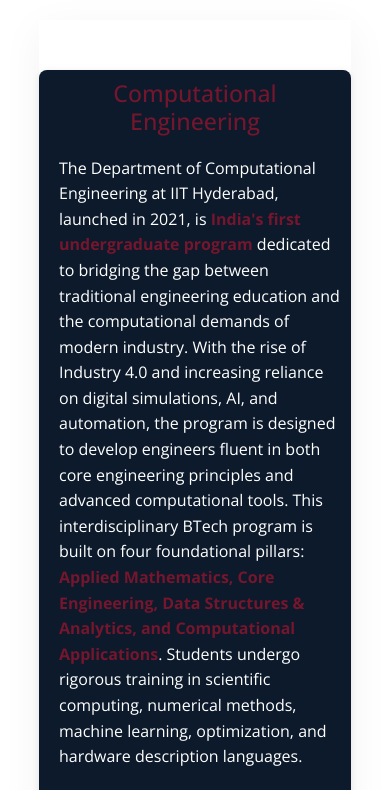
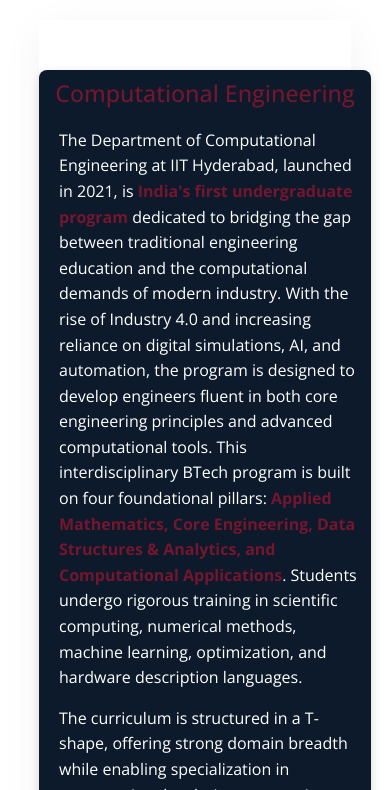
Before and after one commit to AYUSHMAAN1812/COE-WEBSITE, a plain HTML site: page index.html in a window 390 px wide. Shown: the part 2114-2904 px from the top of the page. Drawn offline with nearby package versions, Linux system fonts and the light colour scheme.

Commit message:
Responsiveness by Maan

```diff
--- a/assets/css/index.css
+++ b/assets/css/index.css
@@ -83,11 +83,11 @@
 }
 
 .container.card-content {
-    flex: 0 0 65%;
+    /* flex: 0 0 65%; */
     background-color: #0c1a2b;
-    padding: 10px;
+    /* padding: 10px; */
     border-radius: 8px;
-    box-shadow: 0 2px 8px rgba(0, 0, 0, 0.1);
+    /* box-shadow: 0 2px 8px rgba(0, 0, 0, 0.1); */
     display: flex;
     flex-direction: column;
     justify-content: center;
@@ -111,20 +111,21 @@
 
 
 .div-2 {
+    /* background-color: transparent; */
     display: flex;
     justify-content: center;
-    align-items: stretch;
-    gap: 25px;
-    height: 700px;
+    align-items: center;
+    /* gap: 25px; */
+    height: 80%;
     width: 80%;
     margin: 40px auto;
-    padding: 0 20px;
+    /* padding: 0 20px; */
     animation: appear linear;
     animation-timeline: view();
     animation-range: entry 0% cover 30%;
 }
 
-.div-3 {
+/* .div-3 {
     margin: 10px auto;
     max-width: 1000px;
     padding: 10px;
@@ -136,13 +137,16 @@
 
 .div-3-text {
     background-color: #0c1a2b;
-    width: 100%;
+    width: 80%;
     padding: 20px;
     border-radius: 20px;
-}
+
+} */
 
 .card-content {
-    flex: 0 0 60%;
+    flex: 1 1 60%;
+    /* width: 50%; */
+    box-sizing: content-box;
     background-color: #0c1a2b;
     padding: 20px 18px;
     border-radius: 15px;
@@ -155,13 +159,13 @@
     line-height: 1.6;
 }
 .card-side-image-container {
-    flex: 0 0 40%;
+    flex: 0 0 35%;
     display: flex;
     flex-direction: column;
-    gap: 20px;
+    /* gap: 20px; */
 }
 .card-side-image {
-    flex: 0 0 65%;
+    flex: 1 1 60%;
     max-height: 450px;
     border-radius: 15px;
     overflow: hidden;
@@ -170,7 +174,7 @@
     justify-content: center;
 }
 .card-bottom-image {
-    flex: 0 0 35%;
+    flex: 0 0 40%;
     max-height: 450px;
     border-radius: 15px;
     overflow: hidden;
@@ -180,10 +184,10 @@
 }
 
 .card-side-image img {
-   width: 80%;
+   width: 100%;
 }
 .card-bottom-image img{
-    width: 90%;
+    width: 100%;
     /* height: 100%; */
     /* object-fit: cover; */
     /* border-radius: 15px; */
@@ -241,13 +245,13 @@
         gap: 15px;
     }
 
-    .container.card-content,
     .iithimage {
         flex: none;
         width: 100%;
     }
-    .container.card-content {
+    .card-content {
         padding: 15px;
+        width: 80%;
     }
 
     .iithimage img {
```
